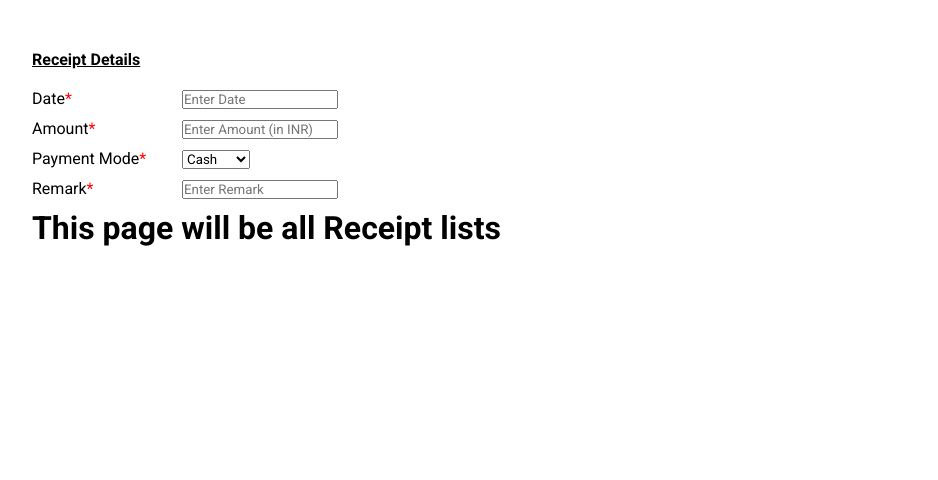
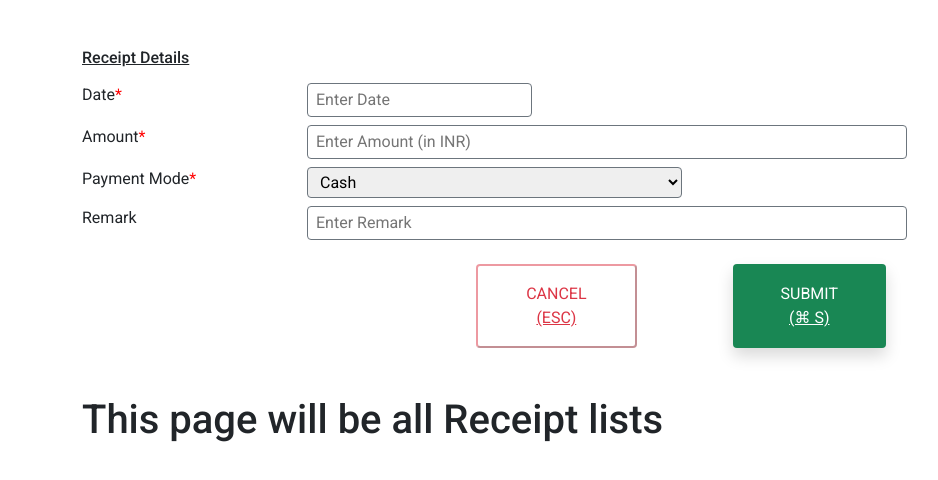
Before and after one commit to Shahrear-ahamed/onito-redux-todo-project, a React (Create React App) app: page / in a window 1280 px wide. Shown: the top 480 px of the page, without its empty margins (108-1046 px from the left). Built offline with nearby package versions, Linux system fonts and the light colour scheme.

Commit message:
complate design of receipts input components

```diff
--- a/package.json
+++ b/package.json
@@ -7,7 +7,9 @@
     "@testing-library/jest-dom": "^5.14.1",
     "@testing-library/react": "^13.0.0",
     "@testing-library/user-event": "^13.2.1",
+    "bootstrap": "^5.2.0",
     "react": "^18.2.0",
+    "react-bootstrap": "^2.4.0",
     "react-dom": "^18.2.0",
     "react-redux": "^8.0.2",
     "react-scripts": "5.0.1",
--- a/src/App.css
+++ b/src/App.css
@@ -1,29 +1,9 @@
 .home-div {
-  width: 1000px;
-  margin: 50px auto 0;
+  width: 900px;
 }
 
-.receipt-title {
-  text-decoration: underline;
-}
 
-.receipt-form {
-  margin-top: 20px;
-}
-
-.input-div {
-  width: 700px;
-  margin: 10px 0;
-}
-.input-label {
-  width: 150px;
-  display: inline-block;
-}
-
-.input-label::after {
+.input-label::after{
   content: "*";
   color: red;
 }
-
-.input-field {
-}
--- a/src/App.js
+++ b/src/App.js
@@ -4,7 +4,7 @@ import Receipt from "./Receipt";
 
 function App() {
   return (
-    <div className="home-div">
+    <div className="home-div mx-auto">
       <Receipt />
       <ListOfReceipt />
     </div>
--- a/src/Receipt.js
+++ b/src/Receipt.js
@@ -3,26 +3,41 @@ import React from "react";
 const Receipt = () => {
   const paymentMode = ["Cash", "Bank", "Cheque", "Paytm"];
   return (
-    <div>
-      <h4 className="receipt-title">Receipt Details</h4>
-      <form className="receipt-form">
-        <div className="input-div">
-          <label htmlFor="" className="input-label">Date</label>
-          <input type="number" name="date" id="date" className="input-field" placeholder="Enter Date" />
-        </div>
-        <div className="input-div">
-          <label htmlFor="" className="input-label">Amount</label>
+    <div className="my-5">
+      <h4 className="text-decoration-underline fs-6">Receipt Details</h4>
+      <form className="mt-3">
+        <div className="my-2 row mx-0">
+          <label htmlFor="" className="input-label d-inline-block col-3 px-0">
+            Date
+          </label>
           <input
             type="number"
             name="date"
             id="date"
-            className="input-field"
+            className="py-1 px-2 rounded-1 border border-secondary col-3"
+            placeholder="Enter Date"
+          />
+        </div>
+        <div className="my-2 row mx-0">
+          <label htmlFor="" className="input-label d-inline-block col-3 px-0">
+            Amount
+          </label>
+          <input
+            type="number"
+            name="date"
+            id="date"
+            className="py-1 px-2 rounded-1 border border-secondary col-8"
             placeholder="Enter Amount (in INR)"
           />
         </div>
-        <div className="input-div">
-          <label htmlFor="" className="input-label" >Payment Mode</label>
-          <select name="" id="">
+        <div className="my-2 row mx-0">
+          <label htmlFor="" className="input-label d-inline-block col-3 px-0">
+            Payment Mode
+          </label>
+          <select
+            name=""
+            id=""
+            className="py-1 px-2 rounded-1 border border-secondary col-5">
             {paymentMode.map((mode, i) => (
               <option key={i} value="">
                 {mode}
@@ -30,18 +45,30 @@ const Receipt = () => {
             ))}
           </select>
         </div>
-        <div className="input-div">
-          <label htmlFor="" className="input-label">Remark</label>
+        <div className="my-2 row mx-0">
+          <label htmlFor="" className="d-inline-block col-3 px-0">
+            Remark
+          </label>
           <input
             type="number"
             name="date"
             id="date"
-            className="input-field"
+            className="py-1 px-2 rounded-1 border border-secondary col-8"
             placeholder="Enter Remark"
           />
         </div>
 
         {/* submit button  */}
+        <div className="my-4 d-flex justify-content-end me-5">
+          <button className="py-3 px-5 mx-5 rounded-1 border-1 border-danger bg-transparent text-danger border-opacity-50">
+            CANCEL{" "}
+            <span className="d-block text-decoration-underline">(ESC)</span>
+          </button>
+          <button className="py-3 px-5 mx-5 rounded-1 border-0 bg-success text-white shadow">
+            SUBMIT{" "}
+            <span className="d-block text-decoration-underline">(⌘ S)</span>
+          </button>
+        </div>
       </form>
     </div>
   );
--- a/src/index.css
+++ b/src/index.css
@@ -6,3 +6,13 @@
   box-sizing: border-box;
   font-family: "Roboto", sans-serif;
 }
+input::-webkit-outer-spin-button,
+input::-webkit-inner-spin-button {
+  -webkit-appearance: none;
+  margin: 0;
+}
+
+/* Firefox */
+input[type=number] {
+  -moz-appearance: textfield;
+}
--- a/src/index.js
+++ b/src/index.js
@@ -5,6 +5,7 @@ import App from "./App";
 import reportWebVitals from "./reportWebVitals";
 import { Provider } from "react-redux";
 import { store } from "./redux/store";
+import 'bootstrap/dist/css/bootstrap.min.css';
 
 const root = ReactDOM.createRoot(document.getElementById("root"));
 root.render(
```
Also changed, not shown: 2 other files (tests, documents, lock files or other folders).
